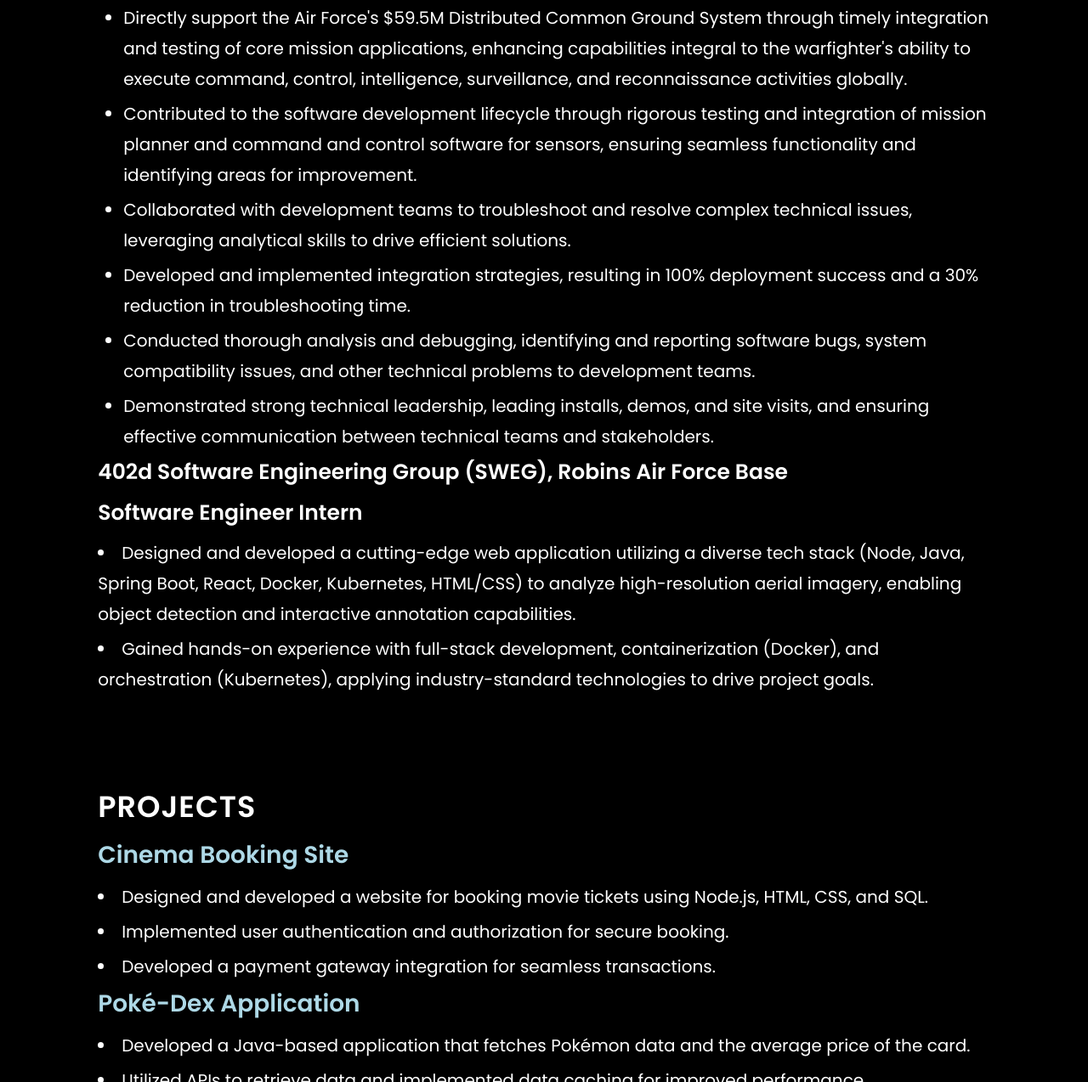
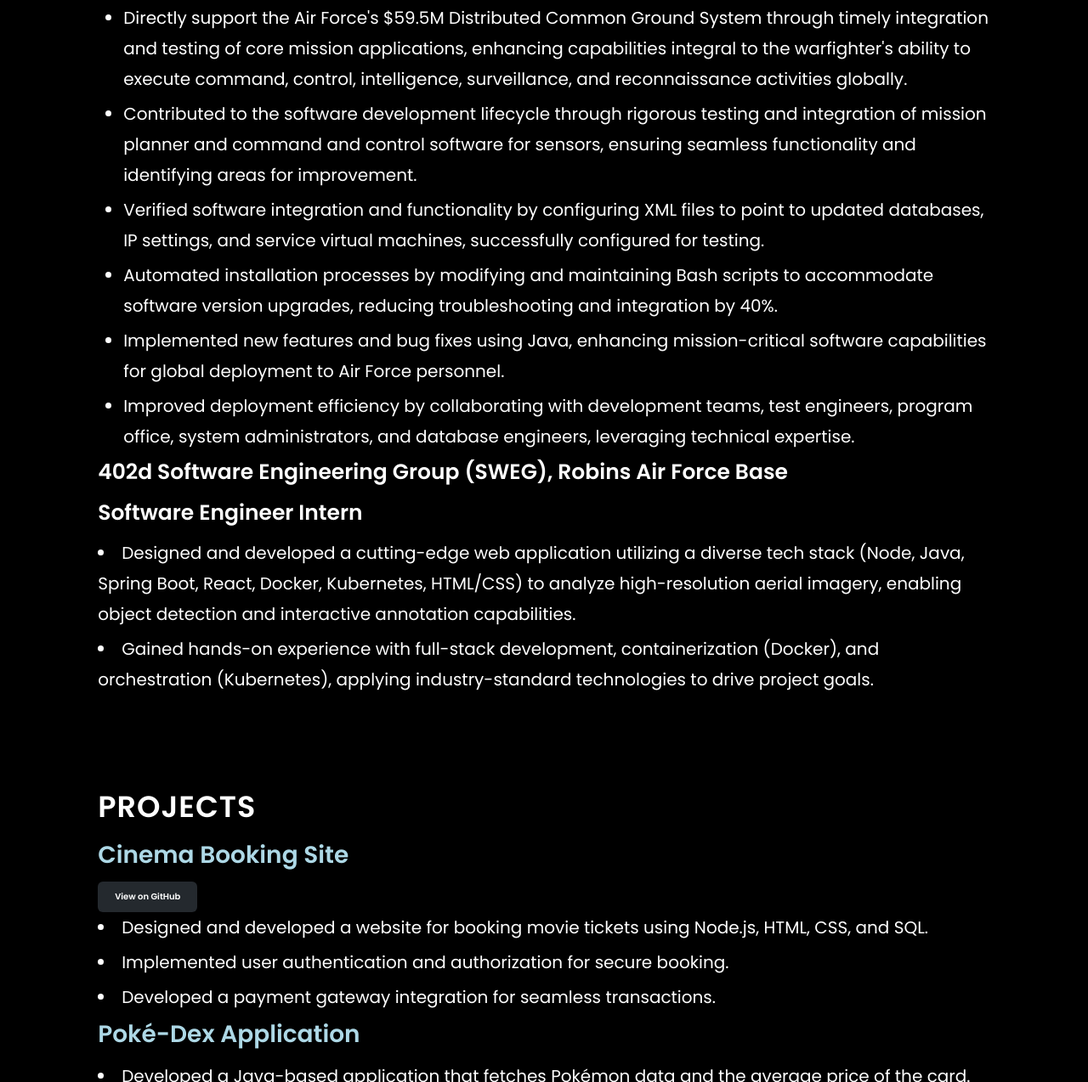
Before and after one commit to Eightoo/tan-portfolio, a plain HTML site: page index.html in a window 1280 px wide. Shown: the part 1046-2320 px from the top of the page at 85% size. Drawn offline with Linux system fonts and the light colour scheme.

Commit message:
Added GitHub button to project section and updated description of experience

```diff
--- a/index.html
+++ b/index.html
@@ -49,10 +49,10 @@
                 testing of core mission applications, enhancing capabilities integral to the warfighter's ability to execute
                 command, control, intelligence, surveillance, and reconnaissance activities globally.</li>
                 <li>Contributed to the software development lifecycle through rigorous testing and integration of mission planner and command and control software for sensors, ensuring seamless functionality and identifying areas for improvement.</li>
-                <li>Collaborated with development teams to troubleshoot and resolve complex technical issues, leveraging analytical skills to drive efficient solutions.</li>
-                <li>Developed and implemented integration strategies, resulting in 100% deployment success and a 30% reduction in troubleshooting time. </li>
-                <li>Conducted thorough analysis and debugging, identifying and reporting software bugs, system compatibility issues, and other technical problems to development teams.</li>
-                <li>Demonstrated strong technical leadership, leading installs, demos, and site visits, and ensuring effective communication between technical teams and stakeholders.</li>
+                <li>Verified software integration and functionality by configuring XML files to point to updated databases, IP settings, and service virtual machines, successfully configured for testing.</li>
+                <li>Automated installation processes by modifying and maintaining Bash scripts to accommodate software version upgrades, reducing troubleshooting and integration by 40%. </li>
+                <li>Implemented new features and bug fixes using Java, enhancing mission-critical software capabilities for global deployment to Air Force personnel.</li>
+                <li>Improved deployment efficiency by collaborating with development teams, test engineers, program office, system administrators, and database engineers, leveraging technical expertise.</li>
             </ul>
             <h4> 402d Software Engineering Group (SWEG), Robins Air Force Base</h4>
             <h4>Software Engineer Intern</h4>
@@ -66,6 +66,7 @@
         <section id="projects">
             <h2>Projects</h2>
             <h4>Cinema Booking Site</h4>
+            <a href="https://github.com/Eightoo/TeamC1" target="_blank" class="github-button">View on GitHub</a>
             <u1>
                 <li>Designed and developed a website for booking movie tickets using Node.js, HTML, CSS, and SQL.</li>
                 <li>Implemented user authentication and authorization for secure booking.</li>
--- a/style.css
+++ b/style.css
@@ -390,3 +390,18 @@ button:hover {
     color: red; /* Adjust color */
     z-index: 100; /* Ensure it stays above other elements */
 }
+
+.github-button { /*Github button styliong*/
+  display: inline-block;
+  padding: 10px 20px;
+  background-color: #24292e;
+  color: white;
+  text-decoration: none;
+  border-radius: 6px;
+  font-weight: bold;
+  transition: background-color 0.3s ease;
+}
+
+.github-button:hover {
+  background-color: #444c56;
+}
```
